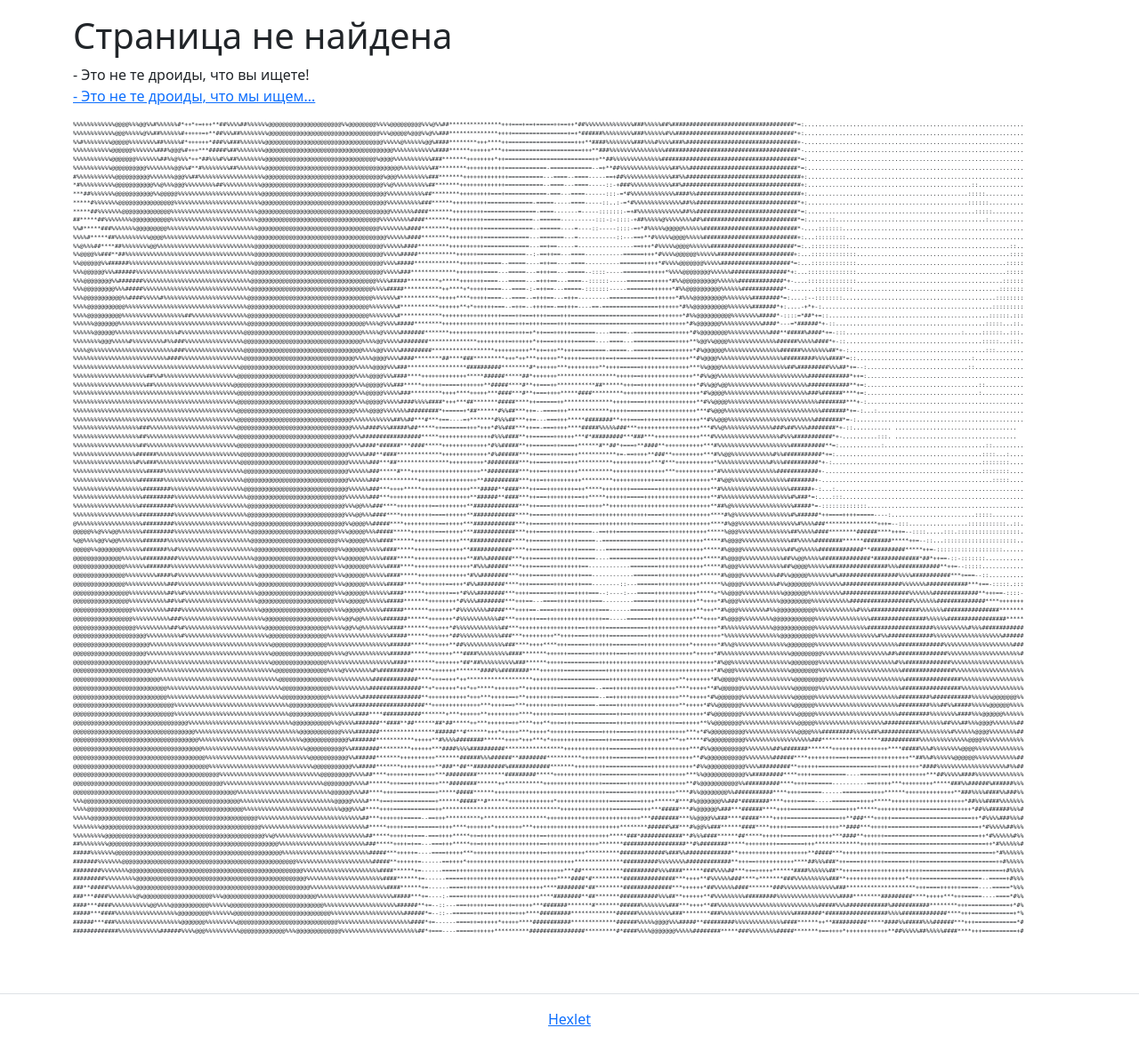
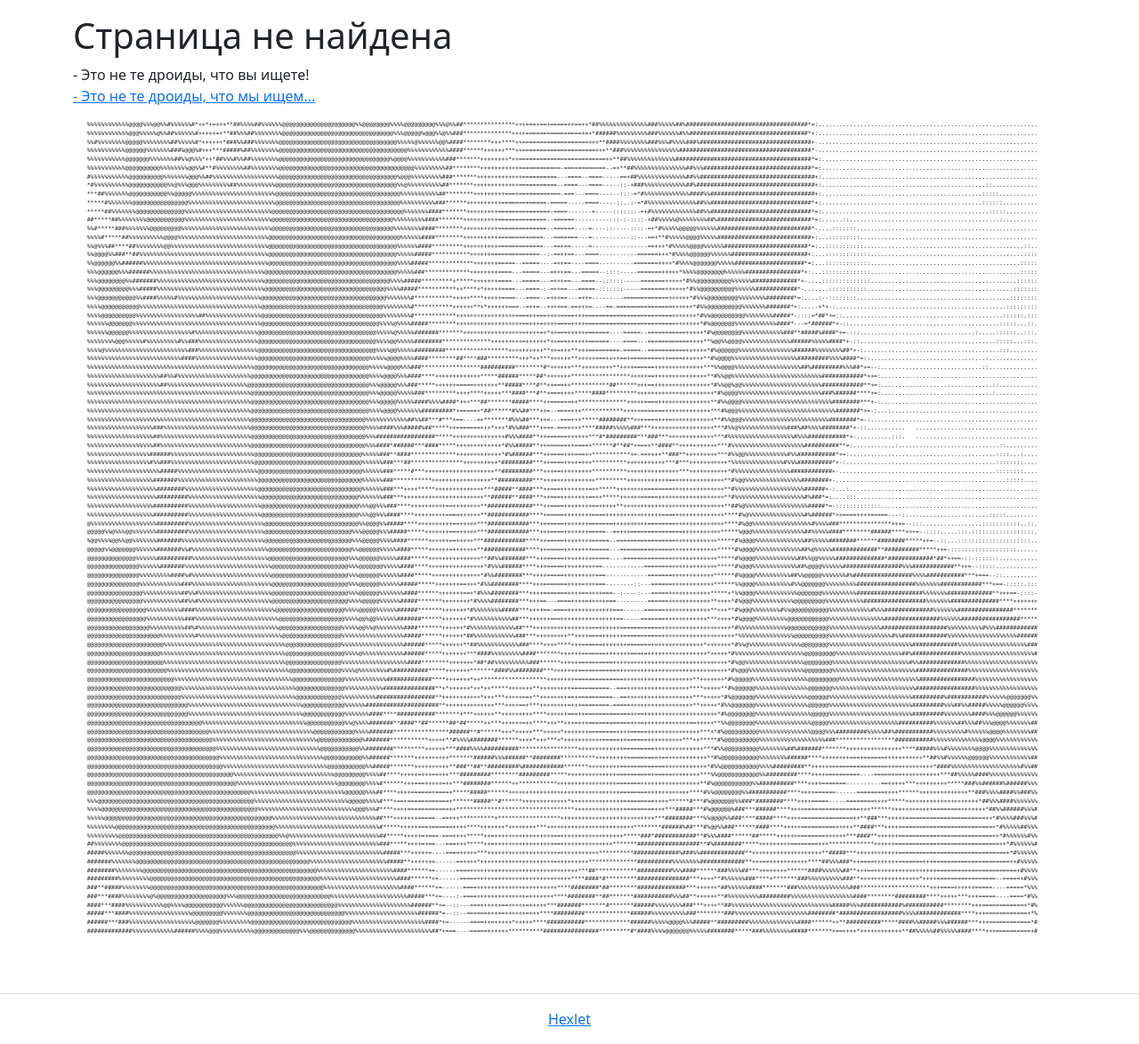
Before and after one commit to Ribeyra/python-project-83, a Flask app: template page_analyzer/templates/404.html in a window 1280 px wide. Shown: the part 56-1230 px from the top of the page at 89% size. Run offline with Flask 3, Linux system fonts and the light colour scheme; the template is opened without the code that fills it, so the values that code supplies are empty.

Commit message:
update ascii art

```diff
--- a/page_analyzer/templates/404.html
+++ b/page_analyzer/templates/404.html
@@ -9,7 +9,7 @@
     <a href="{{ url_for( 'index' ) }}">- Это не те дроиды, что мы ищем...</a>
 </p>
 
-<p style="font-family: monospace; font-size: 6.5px;">
+<pre style="font-family: monospace; font-size: 6.5px;">
     %%%%%%%%%%%%@@@@%%%@@%%#%%%%%%#*++*+=+++**##%%%%##%%%%%%@@@@@@@@@@@@@@@@@@@@@%%@@@@@@@@%%%%@@@@@@@@@%%%@%%##***************+++===+==+=====++==++*##%%%%%%%%%%%%%%###%%%%%##%###################################*=:...............................................................
     %%%%%%%%%%%%@@@%%%%%@%%##%%%%%%#+++++=+**##%%%##%%%%%%%%@@@@@@@@@@@@@@@@@@@@@@@@@@@@@@@@%%%@@@@@%@@@%%@%%###**************++++================+=+*######%%%%%%%%%###%%%%%%#%%##################################*+:...............................................................
     %%#%%%%%%%%@@@@@%%%%%%%%##%%%%%#*++++++*###%%###%%%%%%%@@@@@@@@@@@@@@@@@@@@@@@@@@@@@@@@@@%%%%%@%%%%%%@@%####********+++****++===================+++**####%%%%%%%%###%%%#%%%%###%################################+-...............................................................
@@ -104,6 +104,6 @@
     #####***####%%%%%%%%%%%%%%%%%%@@@@@@@@@%%%%%%%@@@@@@@@@@@@@@@@@@@@@@@@@@@@%%%%%%%%%%%%%%%%%%%%%######*=--::--======+++==++++++=+++****#########*************######%%%%%%%%%%###********###%%%%%%%%%%%%%%%%%%%%%########*##################%%%%#############****+++============+*%
     ######***###%%%%%%%%%%%%%%%%%%%@@@@@@@%%%%%%%%%@@@@@@@@@@@@@@@@@@@@@@@@@@@@@%%%%%%%%%%%%%%%%%%%%%####*+=------====++=+++++*+++++****###########*************######%%%%%@@@@%%%#####**#########%%%%%%%%%%%%%%####******++**##########*****####%%#####%%%######***+++============*#
     #############%%%%%%%%%%%%######%%%%@@@%%%%%%%%%%@@@@@@@@@@@@@%%%@@@@@@@@@@@@@%%%%%%%%%%%%%%%%%%%%%%##*+===----=====++++++**********################*********#*####%%%%@@@@@@@%%%%%########*****###%%%%%%%%#####*******+==++++*++++++++++++**##%%%%%##%%%%%####****+++==========+#
-</p>
+</pre>
 
 {% endblock %}
```
